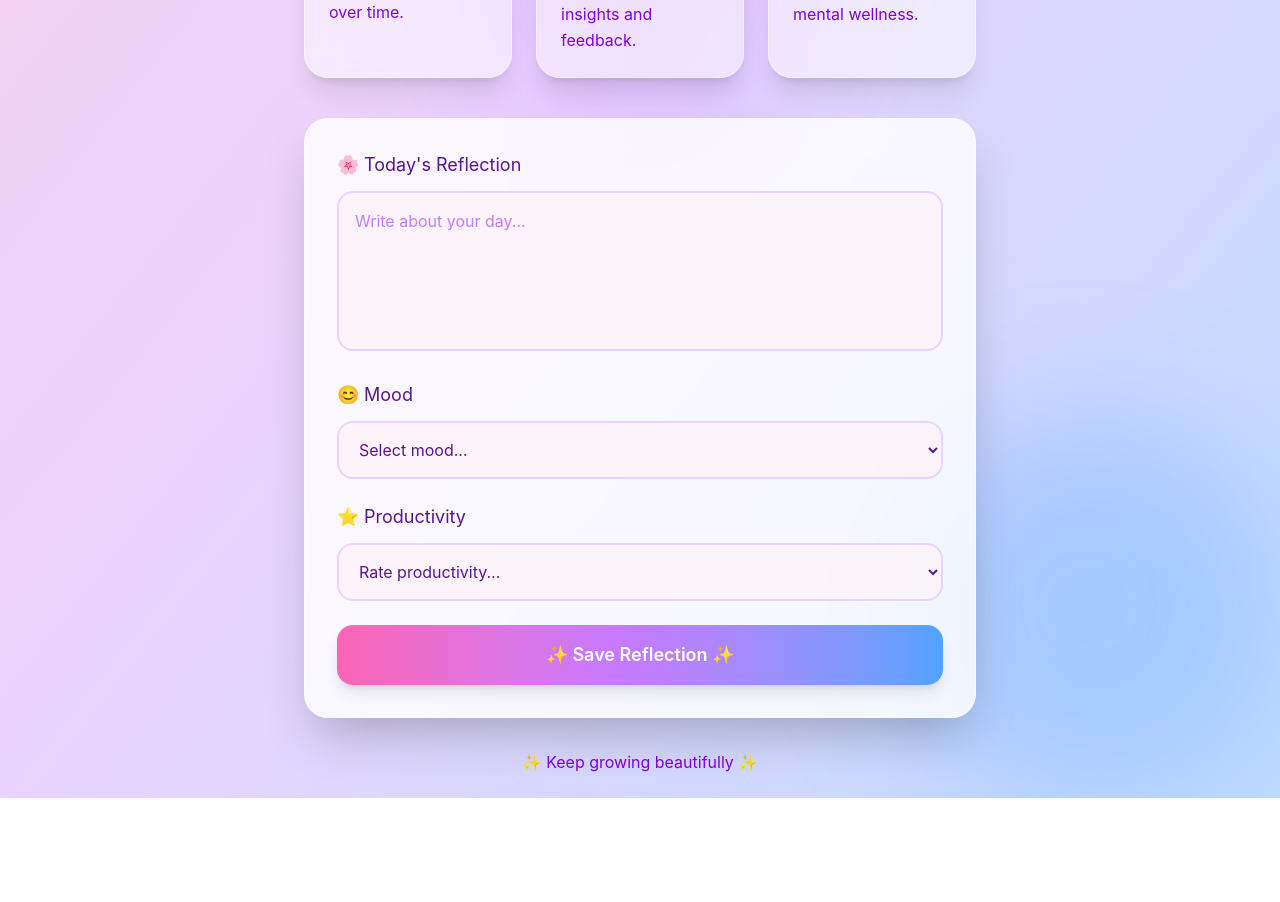
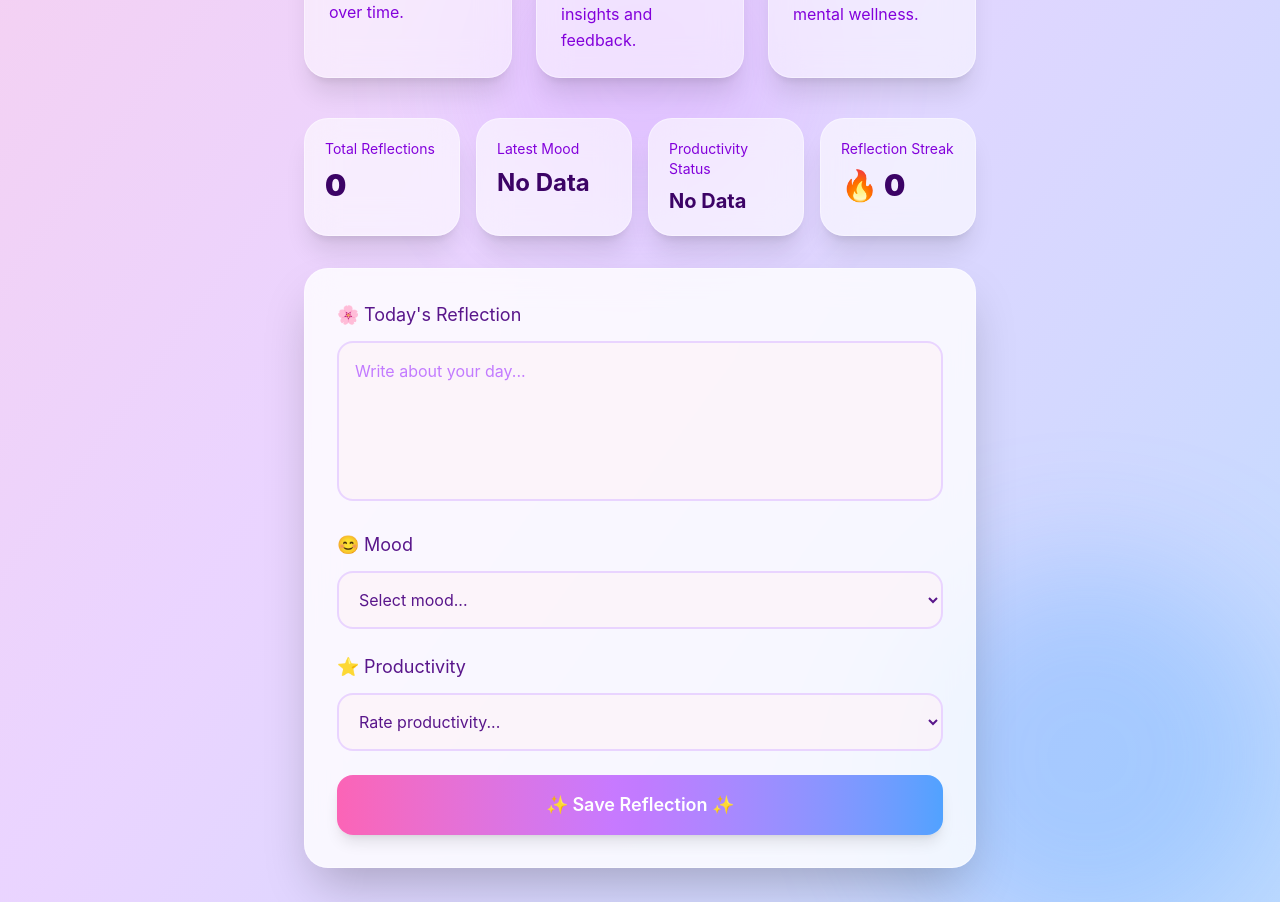
Before and after one commit to pubudini-rathnayake/student-reflection-ai-frontend, a React (Vite) app: page / in a window 1280 px wide. Shown: the part 809-1711 px from the top of the page. Before the commit the page ends 1607 px from the top, so only its background shows below. Built offline with nearby package versions, Linux system fonts and the light colour scheme.

Commit message:
Add local storage persistence and improve reflection UI

```diff
--- a/package.json
+++ b/package.json
@@ -11,8 +11,10 @@
   },
   "dependencies": {
     "@tailwindcss/vite": "^4.3.0",
+    "framer-motion": "^12.40.0",
     "react": "^19.2.6",
     "react-dom": "^19.2.6",
+    "react-router-dom": "^7.15.1",
     "tailwindcss": "^4.3.0"
   },
   "devDependencies": {
--- a/src/App.jsx
+++ b/src/App.jsx
@@ -127,6 +127,42 @@ export default function App() {
           </div>
         </div>
 
+        {/* Dashboard Analytics */}
+
+        <div className="grid md:grid-cols-4 gap-4 mb-8">
+          <div className="bg-white/60 backdrop-blur-lg rounded-3xl p-5 shadow-xl border border-white/40">
+            <p className="text-purple-700 text-sm mb-2">Total Reflections</p>
+
+            <h2 className="text-3xl font-black text-purple-950">
+              {entries.length}
+            </h2>
+          </div>
+
+          <div className="bg-white/60 backdrop-blur-lg rounded-3xl p-5 shadow-xl border border-white/40">
+            <p className="text-purple-700 text-sm mb-2">Latest Mood</p>
+
+            <h2 className="text-2xl font-bold text-purple-950">
+              {entries[0]?.mood || "No Data"}
+            </h2>
+          </div>
+
+          <div className="bg-white/60 backdrop-blur-lg rounded-3xl p-5 shadow-xl border border-white/40">
+            <p className="text-purple-700 text-sm mb-2">Productivity Status</p>
+
+            <h2 className="text-xl font-bold text-purple-950">
+              {entries[0]?.productivity || "No Data"}
+            </h2>
+          </div>
+
+          <div className="bg-white/60 backdrop-blur-lg rounded-3xl p-5 shadow-xl border border-white/40">
+            <p className="text-purple-700 text-sm mb-2">Reflection Streak</p>
+
+            <h2 className="text-3xl font-black text-purple-950">
+              🔥 {entries.length}
+            </h2>
+          </div>
+        </div>
+
         {/* Main Glass Card */}
 
         <div className="bg-white/80 backdrop-blur-lg border border-white/40 shadow-2xl rounded-3xl p-8 space-y-6">
```
Also changed, not shown: 1 other file (tests, documents, lock files or other folders).
